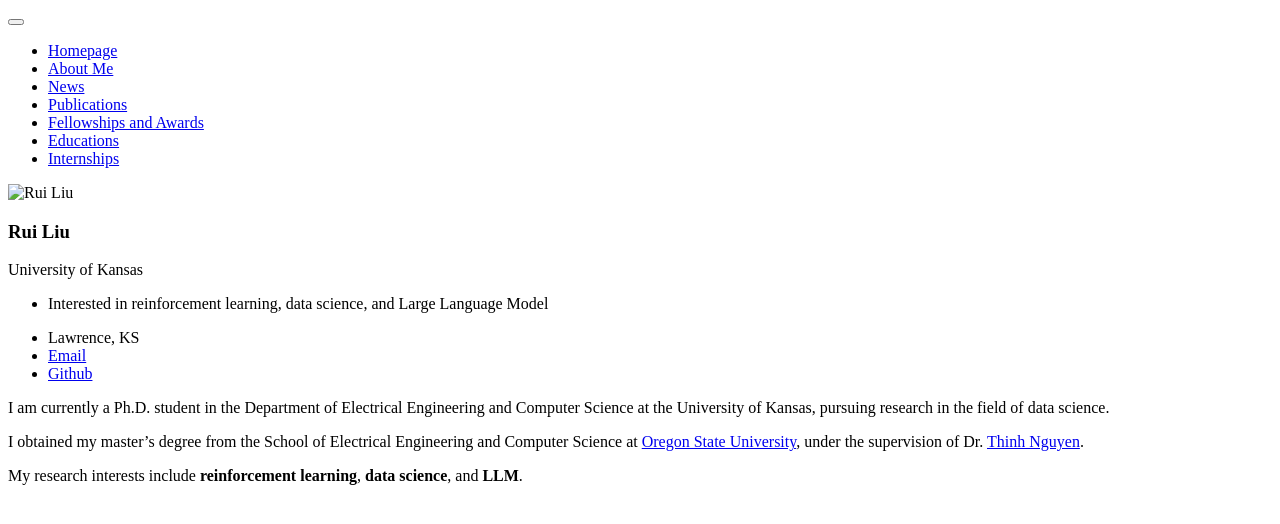
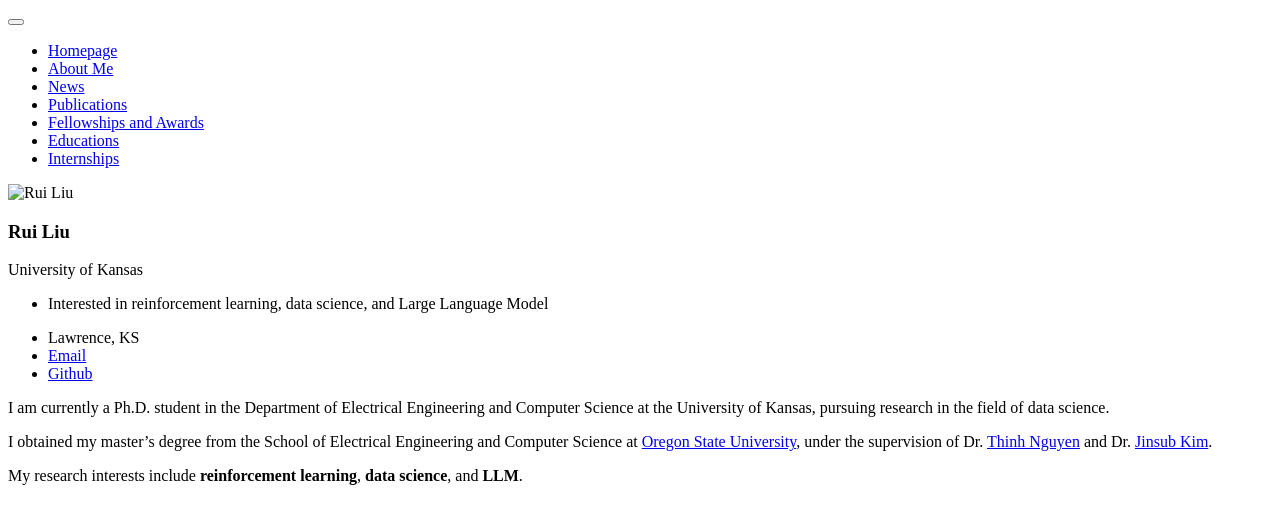
Before and after one commit to RayLiu1103/rayliu1103.github.io, a Jekyll site: the page built from _pages/includes/intro.md, in a window 1280 px wide. Shown: the top 524 px of the page. Built offline with Jekyll 4.4.1, drawn with Linux system fonts in a browser that asks for light colours; our own code applies the rules of GitHub Pages for plain Markdown files; comment, search, counter and statistics services are not loaded.

Commit message:
Update intro.md

```diff
--- a/_pages/includes/intro.md
+++ b/_pages/includes/intro.md
@@ -1,5 +1,5 @@
 I am currently a Ph.D. student in the Department of Electrical Engineering and Computer Science at the University of Kansas, pursuing research in the field of data science.
 
-I obtained my master's degree from the School of  Electrical Engineering and Computer Science at [Oregon State University](https://oregonstate.edu/), under the supervision of Dr. [Thinh Nguyen](https://web.engr.oregonstate.edu/~thinhq/).
+I obtained my master's degree from the School of  Electrical Engineering and Computer Science at [Oregon State University](https://oregonstate.edu/), under the supervision of Dr. [Thinh Nguyen](https://web.engr.oregonstate.edu/~thinhq/) and Dr. [Jinsub Kim](https://sites.google.com/a/cornell.edu/jinsub-kim/home).
 
 My research interests include **reinforcement learning**, **data science**, and **LLM**.
```
